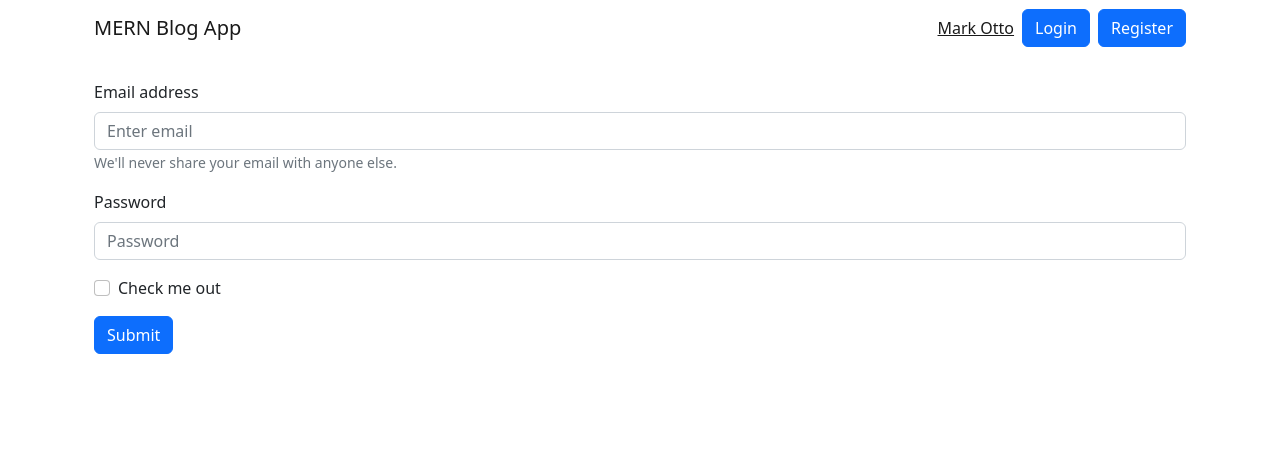
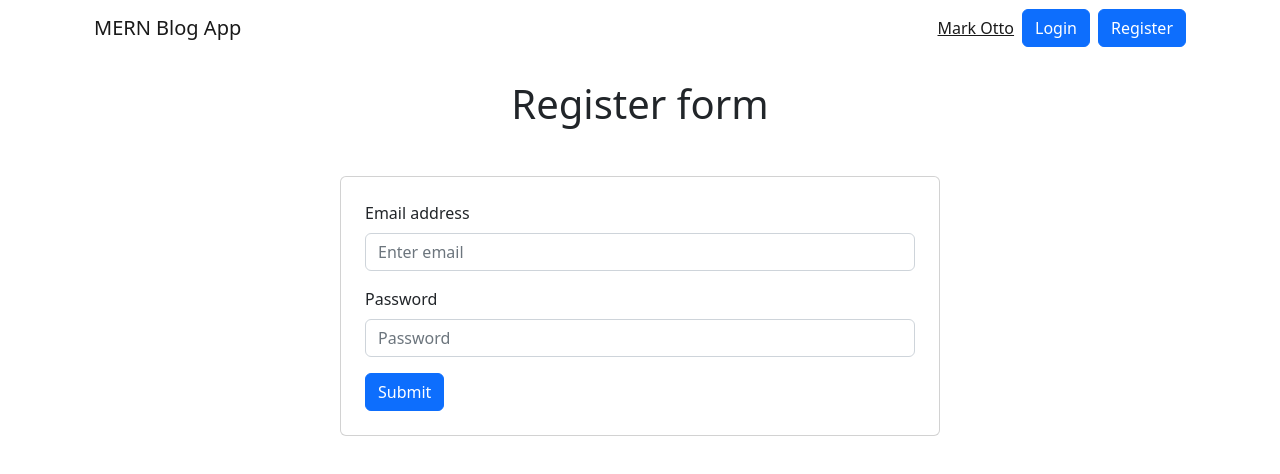
Before and after one commit to Mustafa-Haidari/MERN-blog, a React (Create React App) app: page /login in a window 1280 px wide. Shown: the top 474 px of the page. Built offline with nearby package versions, Linux system fonts and the light colour scheme.

Commit message:
Add login

```diff
--- /dev/null
+++ b/src/UserContext.js
@@ -0,0 +1 @@
+const { createContext, useState } = require("react");
--- a/src/components/Login.js
+++ b/src/components/Login.js
@@ -1,29 +1,72 @@
-import React from "react";
+import React, { useRef } from "react";
 import Form from "react-bootstrap/Form";
 import Button from "react-bootstrap/Button";
+import { ToastContainer, toast } from "react-toastify";
+import "react-toastify/dist/ReactToastify.min.css";
+import Card from "react-bootstrap/Card";
 
 const Login = () => {
+  const emailRef = useRef();
+  const passwordRef = useRef();
+
+  const formHandler = (e) => {
+    e.preventDefault();
+    const data = {
+      email: emailRef.current.value,
+      password: passwordRef.current.value,
+    };
+    fetch("http://localhost:8080/api/login", {
+      method: "POST",
+      headers: { "Content-Type": "application/json" },
+      body: JSON.stringify(data),
+      credentials: "include",
+    })
+      .then((response) => {
+        return response.json();
+      })
+      .then((data) => {
+        if (data.error) {
+          toast.error(data.error);
+        } else {
+          console.log(data);
+          // setUserInfo(data);
+          // navigate("/");
+        }
+      })
+      .catch((error) => {
+        console.log("Error:", error);
+        toast.error(error);
+      });
+  };
   return (
-    <Form>
+    <>
+      <ToastContainer />
+      <h1 className="text-center">Register form</h1>
+      <Card className="p-4 mt-5 form-layout">
+        <Form onSubmit={formHandler}>
           <Form.Group className="mb-3" controlId="formBasicEmail">
             <Form.Label>Email address</Form.Label>
-        <Form.Control type="email" placeholder="Enter email" />
-        <Form.Text className="text-muted">
-          We'll never share your email with anyone else.
-        </Form.Text>
+            <Form.Control
+              type="email"
+              placeholder="Enter email"
+              ref={emailRef}
+            />
           </Form.Group>
 
           <Form.Group className="mb-3" controlId="formBasicPassword">
             <Form.Label>Password</Form.Label>
-        <Form.Control type="password" placeholder="Password" />
-      </Form.Group>
-      <Form.Group className="mb-3" controlId="formBasicCheckbox">
-        <Form.Check type="checkbox" label="Check me out" />
+            <Form.Control
+              type="password"
+              placeholder="Password"
+              ref={passwordRef}
+            />
           </Form.Group>
           <Button variant="primary" type="submit">
             Submit
           </Button>
         </Form>
+      </Card>
+    </>
   );
 };
 
--- a/src/components/Register.js
+++ b/src/components/Register.js
@@ -10,7 +10,6 @@ const Register = () => {
   const lastnameRef = useRef();
   const emailRef = useRef();
   const passwordRef = useRef();
-  const checkboxRef = useRef();
 
   const formHandler = (e) => {
     e.preventDefault();
@@ -26,23 +25,18 @@ const Register = () => {
       body: JSON.stringify(data),
     })
       .then((response) => {
-        console.log(response);
-        if (!response.ok) {
-          throw new Error("Something went wrong");
-        }
         return response.json();
       })
       .then((data) => {
         if (data.error) {
           toast.error(data.error);
         } else {
-          console.log(data);
-          // setUserInfo(data);
-          // navigate("/");
+          toast.success(data.message);
         }
       })
       .catch((error) => {
-        console.log(error);
+        console.log("Error:", error);
+        toast.error(error);
       });
   };
 
```
Lines whose indentation alone changed are shown as unchanged.
